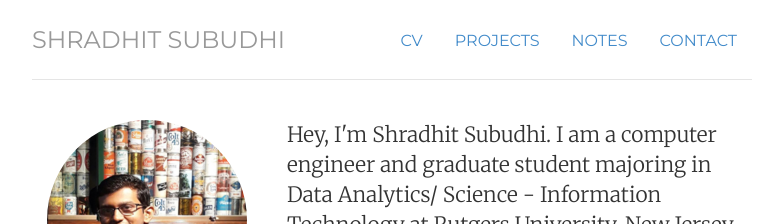
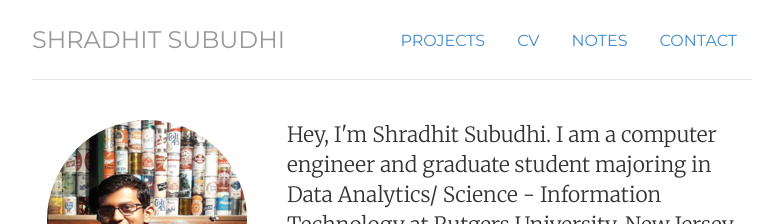
Before and after one commit to shradhit7/shradhit7.github.io, a Jekyll site: the page built from index.html, in a window 1280 px wide. Shown: the top 224 px of the page, without its empty margins (248-1031 px from the left). Built offline with Jekyll 4.4.1, drawn with Linux system fonts in a browser that asks for light colours.

Commit message:
Update header.html

```diff
--- a/_includes/header.html
+++ b/_includes/header.html
@@ -1,7 +1,8 @@
 <div class="header">
 	<ul class="nav nav-pills pull-right">
+		<!-- <li class="{{ page.CV }}"><a href="/cv" title="CV">CV</a></li> -->
+		<li class="{{ page.projects }}"><a href="/projects" title="Projects">Projects</a></li>
 		<li><a href="https://docs.google.com/document/d/1I1-4wfzJ54g90BPJDQrRfl8cmjvqryNZyIy9EZ3D-tM/edit?usp=sharing">CV</a></li>
-		<li class="{{ page.projects }}"><a href="/projects" title="Projects">Projects</a></li>
 		<li class="{{ page.notes }}"><a href="/notes" title="Notes">Notes</a></li>
 		<li class="{{ page.contact }}"><a href="/contact" title="Contact">Contact</a></li>
 	</ul>
```
